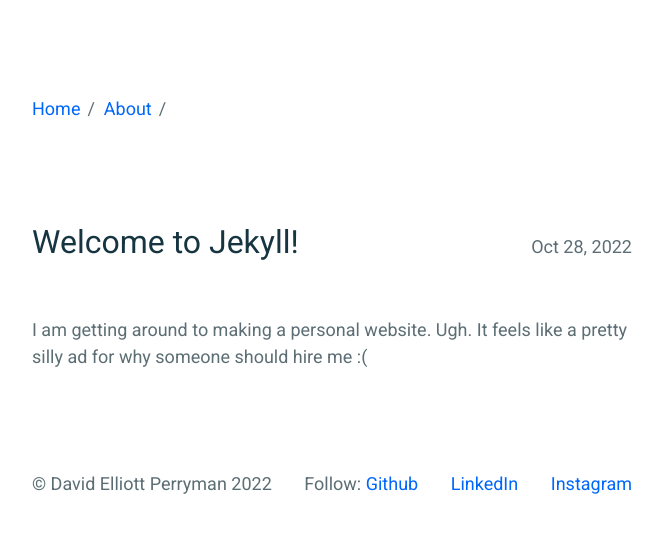
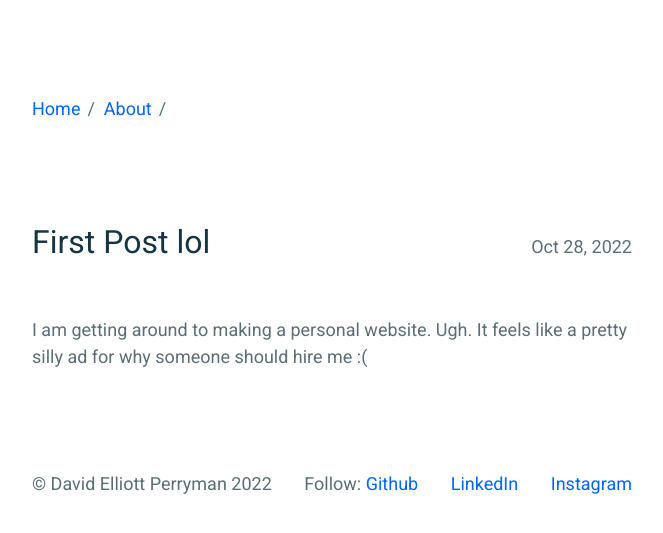
Before and after one commit to elliottperryman/elliottperryman.github.io, a Jekyll site: the page built from _posts/2022-10-28-first-post.markdown, in a window 1280 px wide. Shown: the top 533 px of the page, without its empty margins (308-971 px from the left). Built offline with Jekyll 4.4.1, drawn with Linux system fonts in a browser that asks for light colours.

Commit message:
forgot to title

```diff
--- a/_posts/2022-10-28-first-post.markdown
+++ b/_posts/2022-10-28-first-post.markdown
@@ -1,6 +1,6 @@
 ---
 layout: post
-title:  "Welcome to Jekyll!"
+title:  "First Post lol"
 date:   2022-10-28 13:07:56 -0500
 categories: jekyll update
 ---
```
